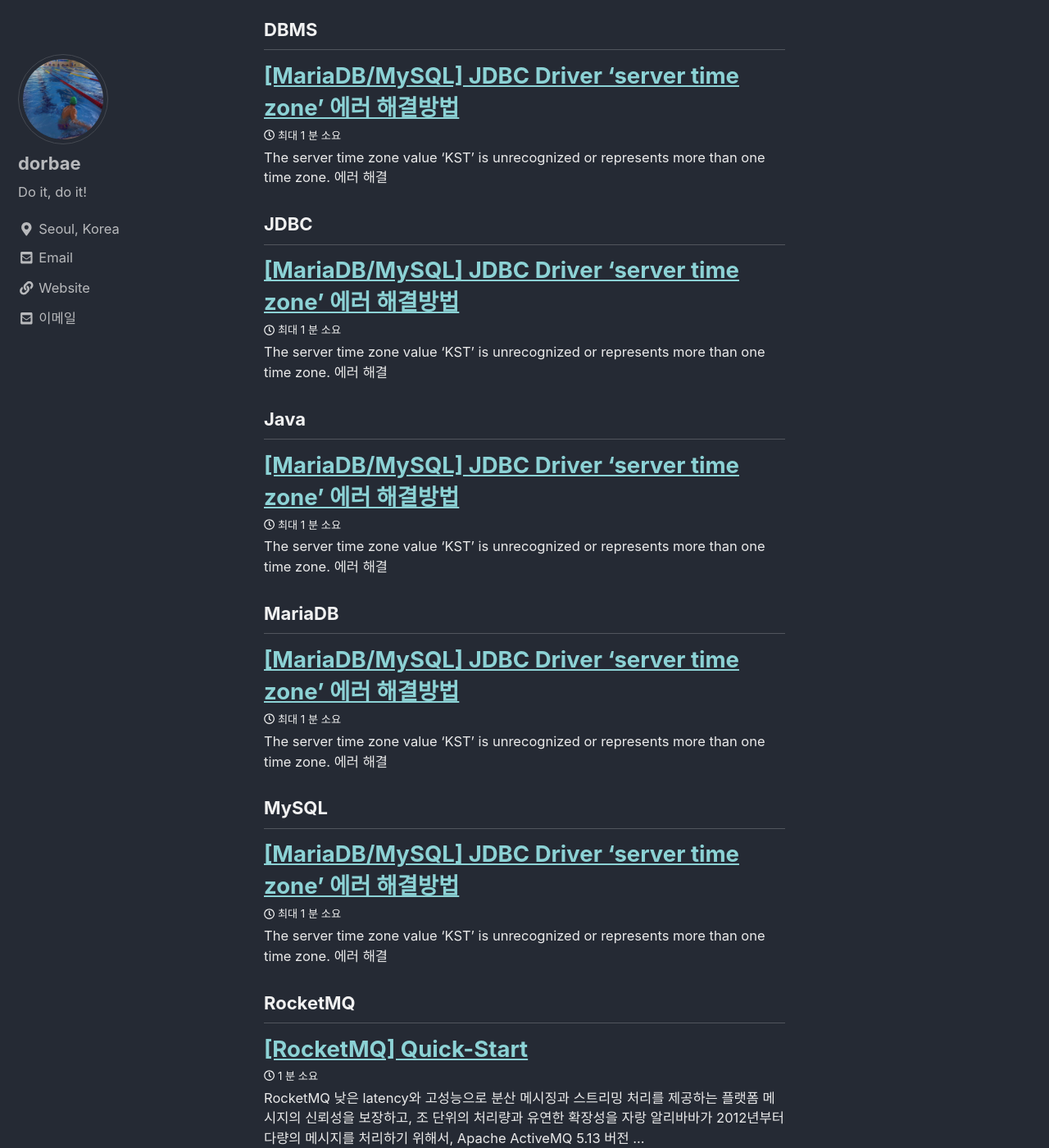
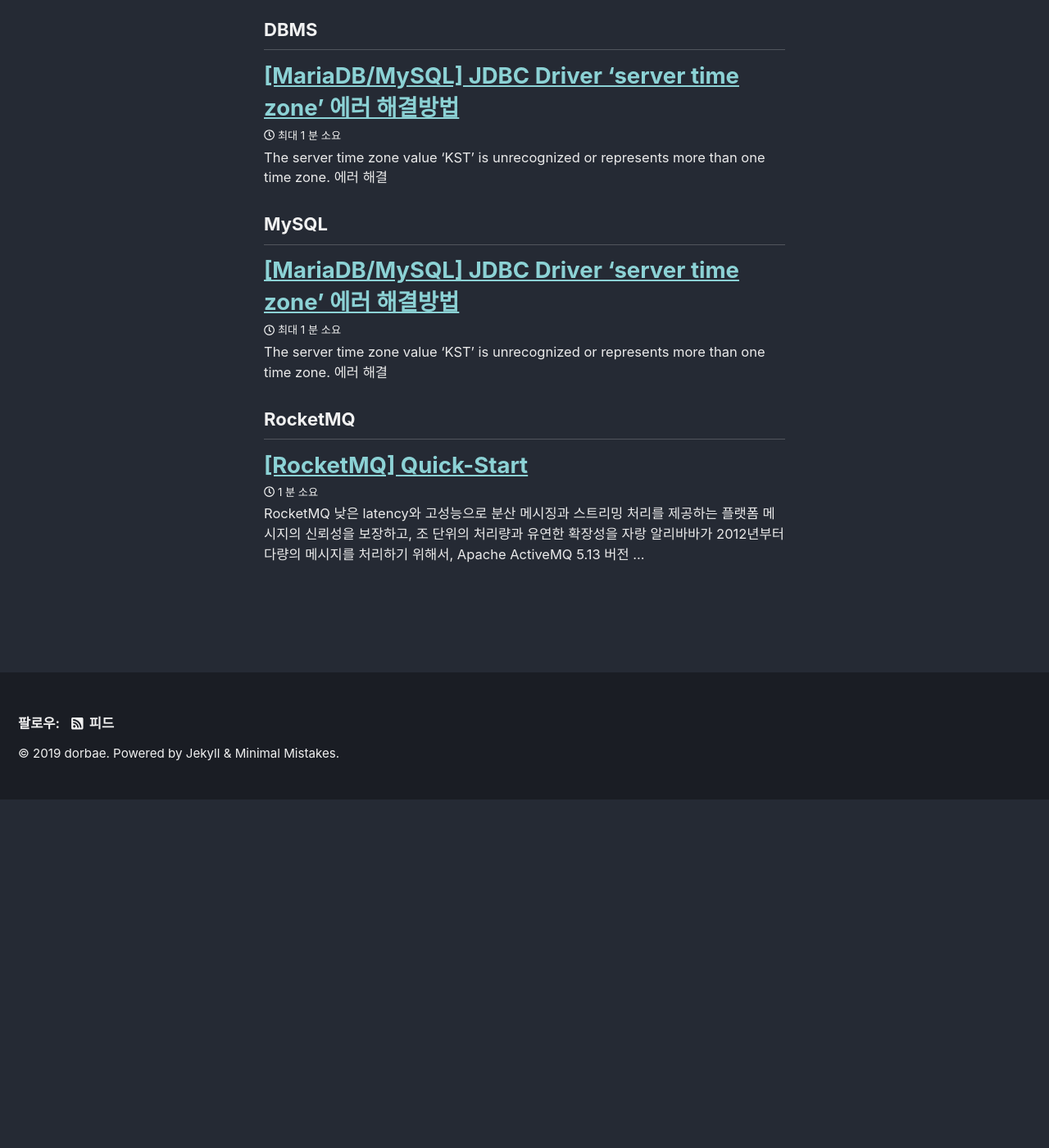
Before and after one commit to dorbae/dorbae.github.io, a Jekyll site: the page built from _pages/category_archive.html, in a window 1280 px wide and 1400 px high, scrolled down 693 px. Shown: the whole window at 82% size. Built offline with Jekyll 4.4.1, drawn with Linux system fonts in a browser that asks for light colours; cached includes are drawn as plain includes; nearby versions of some CDN libraries; after the commit the page ends 1668 px from its top, so only the background shows below that.

Commit message:
Update 2019-01-02-dbms-mysql-jdbc-timezone-troubleshooting.md

```diff
--- a/_posts/2019-01-02-dbms-mysql-jdbc-timezone-troubleshooting.md
+++ b/_posts/2019-01-02-dbms-mysql-jdbc-timezone-troubleshooting.md
@@ -1,8 +1,8 @@
 ---
 layout: post
-title: \[MariaDB/MySQL\] JDBC Driver 'server time zone' 에러 해결방법
+title: "[MariaDB/MySQL] JDBC Driver 'server time zone' 에러 해결방법"
 comments: true
-categories: [DBMS, MariaDB, MySQL, JDBC, Java]
+categories: [DBMS, MySQL]
 tags: [MariaDB, MySQL, DBMS, trouble shooting, jdbc]
 ---
 
```
